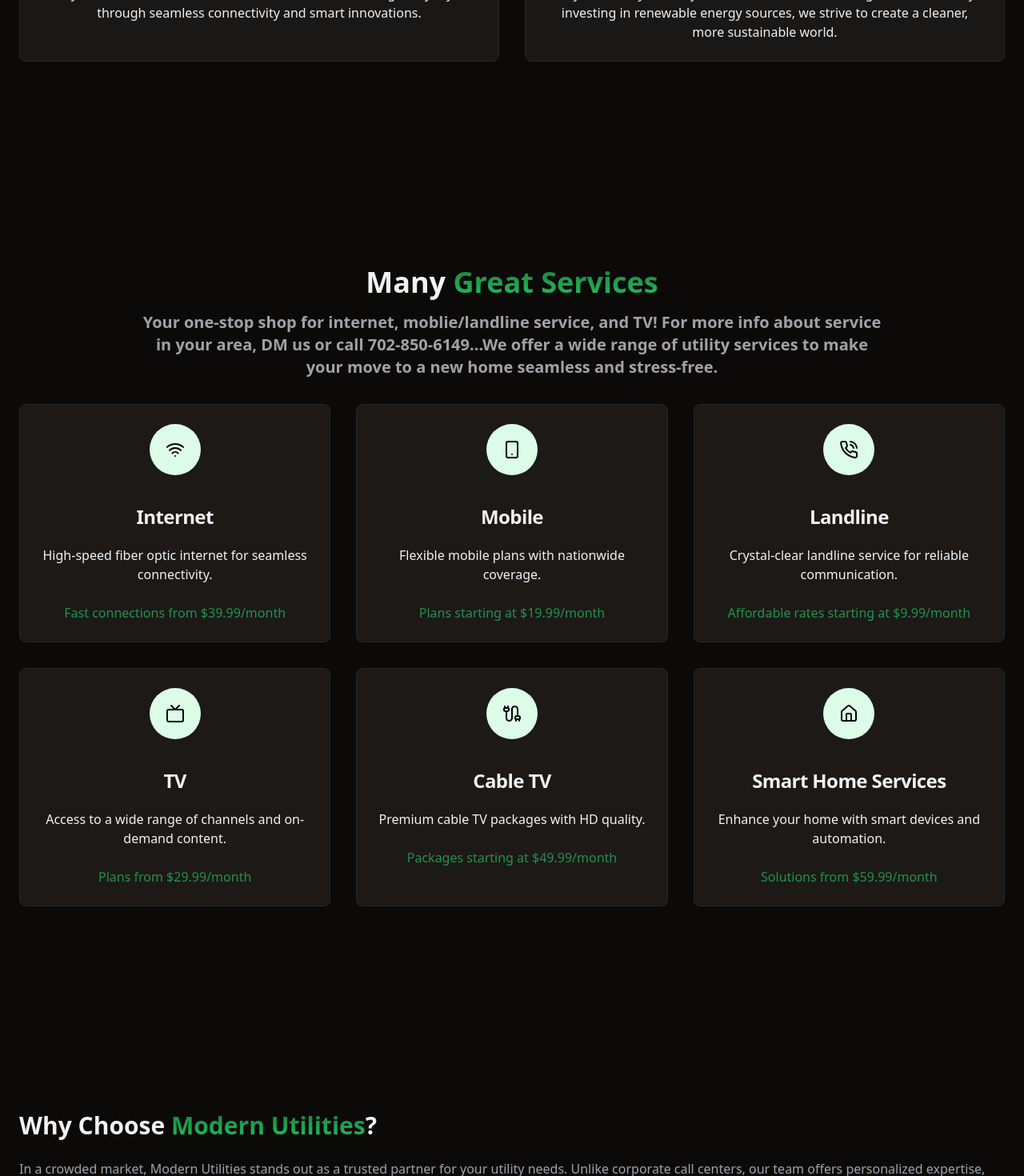
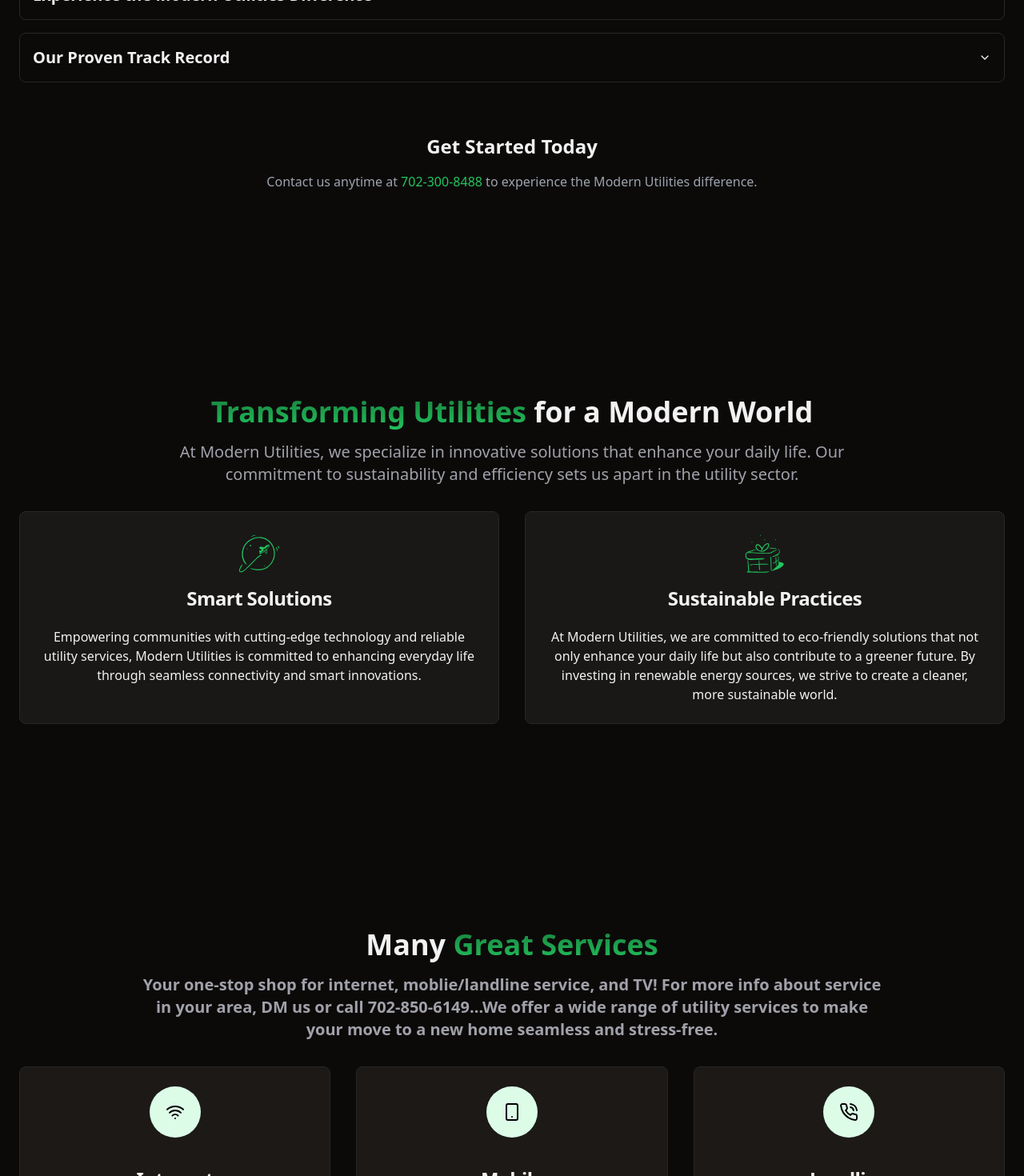
Before and after one commit to Gptsub333/ModernUtilities, a React (Vite) app: page / in a window 1280 px wide. Shown: the part 1860-3330 px from the top of the page at 80% size. Built offline with nearby package versions, Linux system fonts and the light colour scheme.

Commit message:
changed the order of components

```diff
--- a/src/App.tsx
+++ b/src/App.tsx
@@ -25,9 +25,9 @@
       <Hero />
       {/* <Sponsors /> */}
       <About />
+      <Workflow />
       <HowItWorks />
       <Features />
-      <Workflow />
       {/* <Cta /> */}
       <Testimonials />
       {/* <Team /> */}
```
